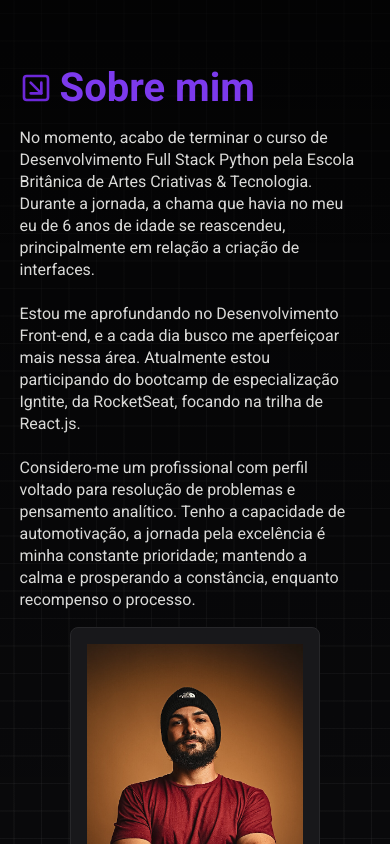
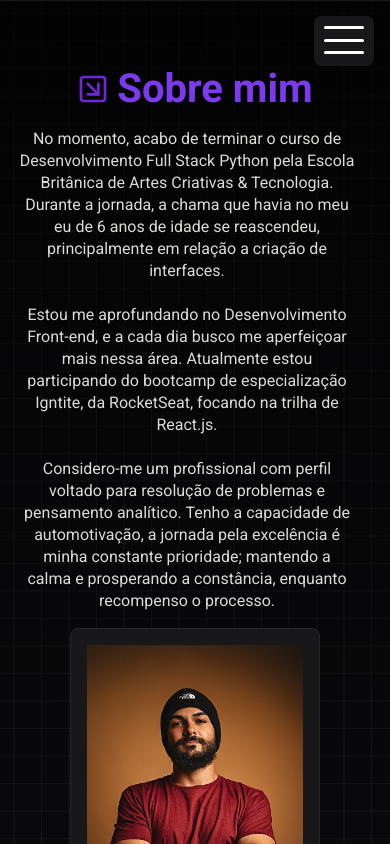
Before and after one commit to brunogallotte/portfolio-v1, a React (Vite) app: page /about in a window 390 px wide. Shown: the top 844 px of the page. Built offline with nearby package versions, Linux system fonts and the light colour scheme.

Commit message:
Feat: add togglermenu on mobile

```diff
--- a/src/components/AboutSection/AboutSection.module.css
+++ b/src/components/AboutSection/AboutSection.module.css
@@ -51,5 +51,8 @@
 
     .boxtext {
         margin-bottom: 1rem;
+        text-align: center;
+        justify-content: center;
+        align-items: center;
     }
 }
--- a/src/components/Header/Header.module.css
+++ b/src/components/Header/Header.module.css
@@ -3,7 +3,7 @@
     top: 0;
     width: 100%;
     height: 6rem;
-    z-index: 2;
+    z-index: 3;
     backdrop-filter: blur(2px);
     border-bottom: 1px solid rgba(255, 255, 255, 0.1);
 }
@@ -62,9 +62,14 @@
 }
 
 @media (max-width: 768px) {
-    .headerBar {
+    .content {
         display: none;
     }
 
-
+    .headerBar {
+        border-bottom: none;
+        height: 1px;
+        backdrop-filter: none;
+        background: var(--zinc-900);
+    }
 }
--- a/src/components/Header/Header.tsx
+++ b/src/components/Header/Header.tsx
@@ -2,10 +2,21 @@ import { MessageSquareShare } from 'lucide-react'
 
 import styles from './Header.module.css'
 import { ItemLink } from './components/ItemLink'
+import { MenuToggleMobile } from '../MenuToggleMobile/MenuToggleMobile'
+import { SidebarMobile } from '../SidebarMobile/SidebarMobile'
+import { useState } from 'react'
 
 export function Header() {
+    const [isMenuOpen, setIsMenuOpen] = useState(false)
+
+    function toggleMenuIsOpen(state: boolean) {
+        setIsMenuOpen(state)
+    }
+
     return(
+        <>
             <header className={styles.headerBar}>
+                <MenuToggleMobile toggleMenuIsOpen={toggleMenuIsOpen} />
                 <div className={`container ${styles.content}`}>
                     <nav className={styles.boxLinks}>
                         <ItemLink link="/" title="Início" />
@@ -18,5 +29,7 @@ export function Header() {
                     </button>
                 </div>
             </header>
+            {isMenuOpen ? <SidebarMobile /> : null}
+        </>
     )
 }
--- a/src/components/ListProjects/ListProjects.module.css
+++ b/src/components/ListProjects/ListProjects.module.css
@@ -5,6 +5,7 @@
     margin-top: 4rem;
     gap: 1rem;
     z-index: 1;
+    margin-bottom: 1rem;
 }
 
 .wrapper .title {
@@ -13,7 +14,6 @@
     color: var(--violet-600);
     gap: 0.5rem;
     font-size: 2.5rem;
-    margin-bottom: 1rem;
 }
 
 .content {
@@ -27,4 +27,13 @@
         align-items: center;
         flex-direction: column;
     }
+
+    .title {
+        justify-content: center;
+        align-items: center;
+    }
+
+    .wrapper {
+        padding-bottom: 4rem;
+    }
 }
--- /dev/null
+++ b/src/components/MenuToggleMobile/MenuToggleMobile.module.css
@@ -0,0 +1,59 @@
+.menuIcon {
+    position: fixed;
+    display: none;
+    top: 0;
+    right: 0;
+    margin-top: 1rem;
+    margin-right: 1rem;
+    width: 60px;
+    height: 50px;
+    background: var(--zinc-900);
+    padding: 10px;
+    border-radius: 8px;
+    cursor: pointer;
+}
+
+.menuIcon input {
+    display: none;
+}
+
+.menuIcon span {
+    display: block;
+    position: relative;
+    height: 3px;
+    width: 100%;
+    background: rgb(255, 255, 255);
+    border-radius: 10px;
+    opacity: 1;
+    left: 0;
+    margin-bottom: 24%;
+    transition: 0.3s ease-in-out;
+}
+
+.menuIcon span {
+    transform-origin: left center;
+}
+
+.menuIcon input:checked ~ span {
+    background: var(--violet-600);
+    left: 5px;
+    margin-bottom: 28%;
+}
+
+.menuIcon input:checked ~ span:nth-of-type(1) {
+    transform: rotate(45deg);
+}
+
+.menuIcon input:checked ~ span:nth-of-type(2) {
+    opacity: 0;
+}
+
+.menuIcon input:checked ~ span:nth-of-type(3) {
+    transform: rotate(-45deg);
+}
+
+@media (max-width: 768px) {
+    .menuIcon {
+        display: block;
+    }
+}
--- /dev/null
+++ b/src/components/MenuToggleMobile/MenuToggleMobile.tsx
@@ -0,0 +1,29 @@
+import { useState } from 'react'
+import styles from './MenuToggleMobile.module.css'
+
+interface MenuToggleMobileprops {
+    toggleMenuIsOpen: (state: boolean) => void
+}
+
+export function MenuToggleMobile({ toggleMenuIsOpen }: MenuToggleMobileprops) {
+    const [isChecked, setIsChecked] = useState(false)
+
+    const onCheckboxChange = () => {
+        setIsChecked((prevChecked) => {
+            const newChecked = !prevChecked;
+            toggleMenuIsOpen(newChecked);
+            return newChecked;
+        })
+    }
+
+    return(
+        <>
+            <label htmlFor="menu-icon" className={styles.menuIcon}>
+                <input id="menu-icon" type="checkbox" checked={isChecked} onChange={onCheckboxChange} />
+                <span></span>
+                <span></span>
+                <span></span>
+            </label>
+        </>
+    )
+}
--- /dev/null
+++ b/src/components/SidebarMobile/SidebarMobile.module.css
@@ -0,0 +1,25 @@
+.wrapper {
+    position: fixed;
+    display: flex;
+    justify-content: center;
+    align-items: center;
+    left: 0;
+    height: 100vh;
+    width: 100%;
+    background: var(--zinc-900);
+    z-index: 2;
+}
+
+.menu {
+    display: flex;
+    flex-direction: column;
+    align-items: center;
+    gap: 1rem;
+}
+
+.menu a {
+    font-size: 2rem;
+    text-decoration: none;
+    color: var(--violet-600);
+    font-weight: bold;
+}
--- /dev/null
+++ b/src/components/SidebarMobile/SidebarMobile.tsx
@@ -0,0 +1,39 @@
+import { Link } from "react-router-dom";
+
+import styles from './SidebarMobile.module.css'
+import { AnimatePresence, motion } from "framer-motion";
+
+export function SidebarMobile() {
+    return(
+        <AnimatePresence>
+            <motion.aside className={styles.wrapper} initial={{ height: "0vh" }} animate={{ height: "100vh" }} transition={{ duration: 0.5 }}>
+                <motion.nav
+                    className={styles.menu}
+                    initial={{ opacity: 0 }}
+                    animate={{ opacity: 1 }}
+                >
+                    <Link to="/">
+                        <motion.div initial={{ y: 30, opacity: 0 }} animate={{ y: 0, opacity: 1 }} transition={{ delay: 0.5, duration: 0.4 }}>
+                            Início
+                        </motion.div>
+                    </Link>
+                    <Link to="/projects">
+                        <motion.div initial={{ y: 30, opacity: 0 }} animate={{ y: 0, opacity: 1 }} transition={{ delay: 0.5, duration: 0.4 }}>
+                            Projetos
+                        </motion.div>
+                    </Link>
+                    <Link to="/about">
+                        <motion.div initial={{ y: 30, opacity: 0 }} animate={{ y: 0, opacity: 1 }} transition={{ delay: 0.5, duration: 0.4 }}>
+                            Sobre
+                        </motion.div>
+                    </Link>
+                    <Link to="/blog">
+                        <motion.div initial={{ y: 30, opacity: 0 }} animate={{ y: 0, opacity: 1 }} transition={{ delay: 0.5, duration: 0.4 }}>
+                            Blog
+                        </motion.div>
+                    </Link>
+                </motion.nav>
+            </motion.aside>
+        </AnimatePresence>
+    )
+}
--- a/src/components/Skills/Skills.module.css
+++ b/src/components/Skills/Skills.module.css
@@ -40,4 +40,7 @@
         flex-direction: column;
     }
 
+    .wrapper {
+        padding-bottom: 4rem;
+    }
 }
```
Lines whose indentation alone changed are shown as unchanged.
